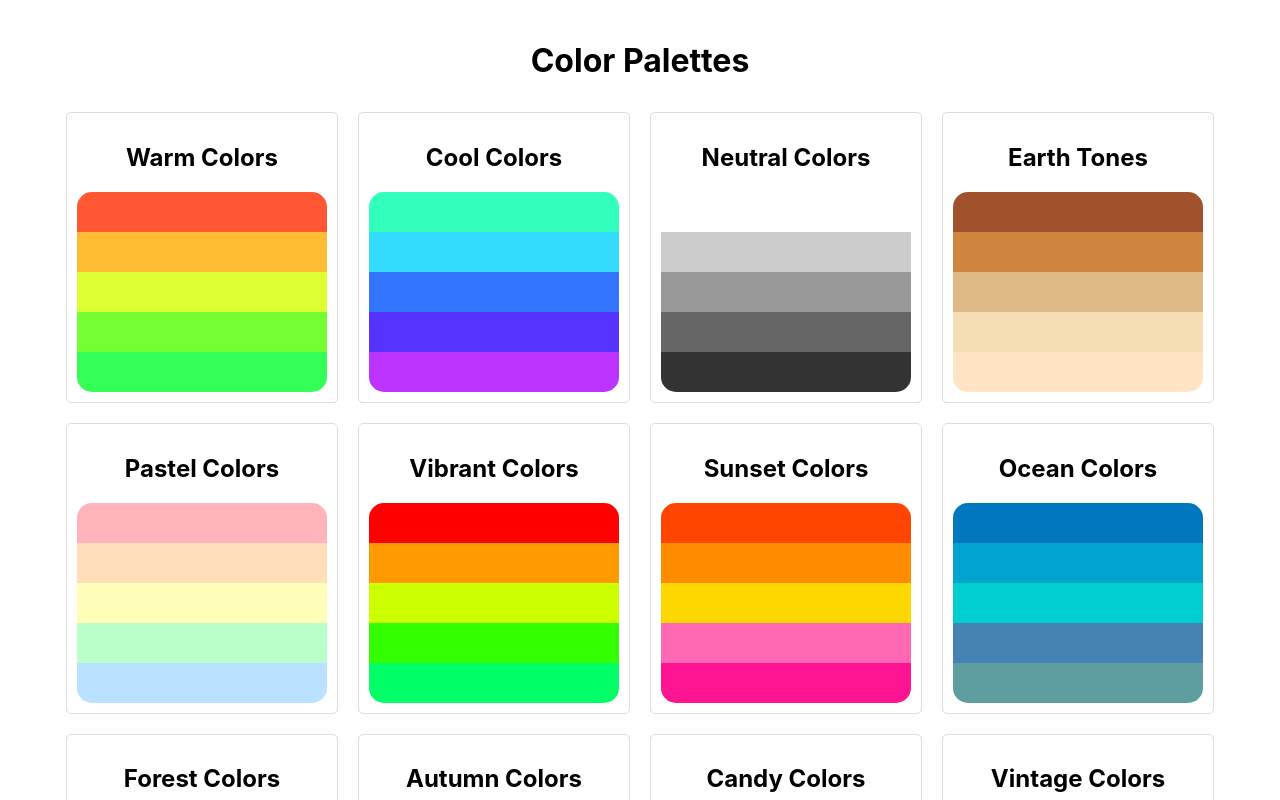
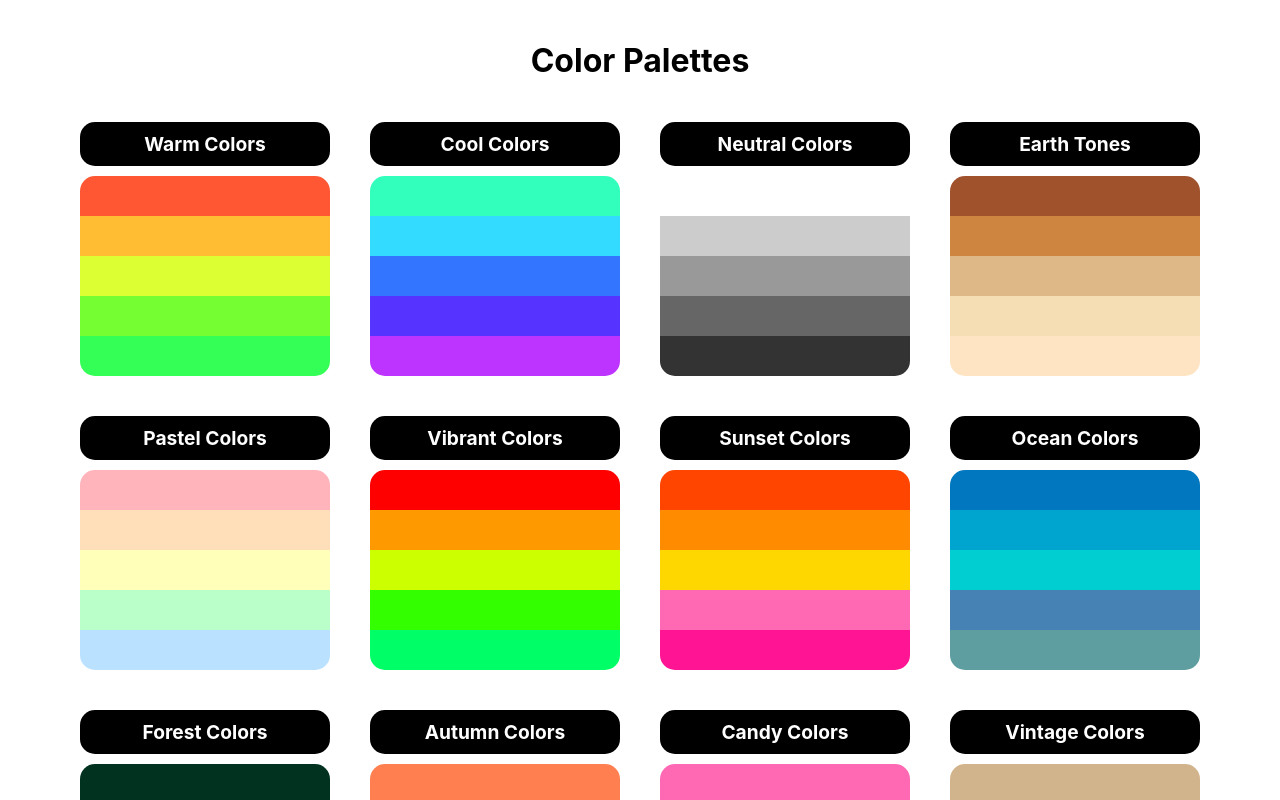
Before and after one commit to Rama-2020/react_color_palettes, a React (Create React App) app: page / in a window 1280 px wide. Shown: the top 800 px of the page. Built offline with nearby package versions, Linux system fonts and the light colour scheme.

Commit message:
Added Header Palette Style

```diff
--- a/src/components/Palette.css
+++ b/src/components/Palette.css
@@ -1,9 +1,22 @@
 .palette {
-    border: 1px solid #ddd;
+    /* border: 1px solid #ddd; */
     border-radius: 5px;
     padding: 10px;
     margin: 10px;
     width: 250px;
+}
+
+/* Header styling for the palette name */
+.palette-header {
+    background-color: #000000;
+    padding: 10px;
+    margin-bottom: 10px;
+    text-align: center;
+    font-size: 1.2em;
+    font-weight: bold;
+    color: white;
+    border-radius: 15px;
+    /* border-bottom: 1px solid #000000; */
 }
 
 .colors {
--- a/src/components/Palette.jsx
+++ b/src/components/Palette.jsx
@@ -5,12 +5,12 @@ import './Palette.css';
 function Palette({ palette }) {
   return (
     <div className="palette">
-      <h2>{palette.name}</h2>
-      <div className="colors">
+        <div class="palette-header">{palette.name}</div>
+        <div className="colors">
         {palette.colors.map((color, index) => (
-          <Color key={index} color={color} />
+            <Color key={index} color={color} />
         ))}
-      </div>
+        </div>
     </div>
   );
 }
```
